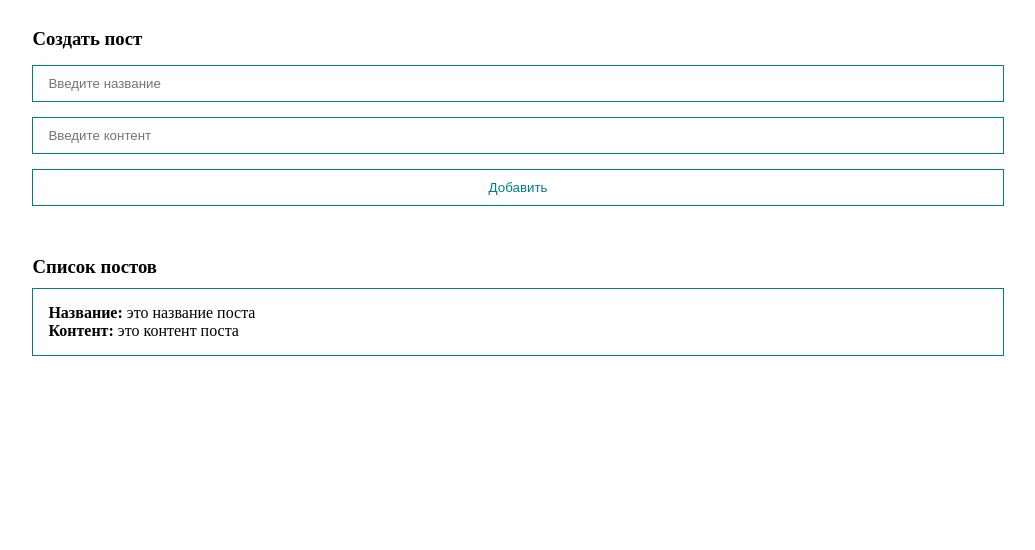
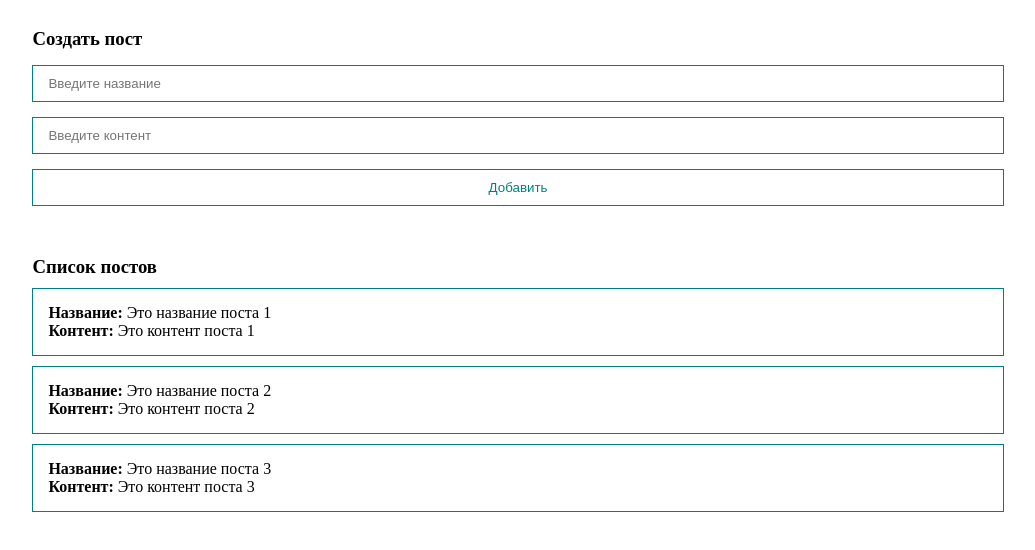
Before and after one commit to avdeevpavel19/learn-vue, a Vue app: page / in a window 1280 px wide. Shown: the top 550 px of the page, without its empty margins (122-1157 px from the left). Built offline with nearby package versions, Linux system fonts and the light colour scheme.

Commit message:
base logic add post

```diff
--- a/src/App.vue
+++ b/src/App.vue
@@ -1,20 +1,20 @@
 <template>
   <div class="app">
     <h3>Создать пост</h3>
-    <form>
-      <input class="input" type="text"
+    <form @submit.prevent>
+      <input v-model="title" class="input" type="text"
              placeholder="Введите название">
-      <input class="input" type="text"
+      <input v-model="content" class="input" type="text"
              placeholder="Введите контент">
-      <button class="btn">Добавить</button>
+      <button @click="createPost" class="btn">Добавить</button>
     </form>
 
     <div class="posts">
       <h3>Список постов</h3>
 
-      <div class="post">
-        <div><strong>Название:</strong> это название поста</div>
-        <div><strong>Контент:</strong> это контент поста</div>
+      <div class="post" v-for="post in posts">
+        <div><strong>Название:</strong> {{ post.title }}</div>
+        <div><strong>Контент:</strong> {{ post.content }}</div>
       </div>
     </div>
   </div>
@@ -22,7 +22,27 @@
 
 <script>
 export default {
-  name: "App"
+  name: "App",
+
+  data() {
+    return {
+      posts: [
+        {id: Date.now(), title: 'Это название поста 1', content: 'Это контент поста 1'},
+        {id: Date.now(), title: 'Это название поста 2', content: 'Это контент поста 2'},
+        {id: Date.now(), title: 'Это название поста 3', content: 'Это контент поста 3'},
+      ]
+    }
+  },
+
+  methods: {
+    createPost() {
+      let newPost = {id: Date.now, title: this.title, content: this.content}
+
+      this.posts.push(newPost)
+      this.title = ''
+      this.content = ''
+    }
+  }
 }
 </script>
 
```
